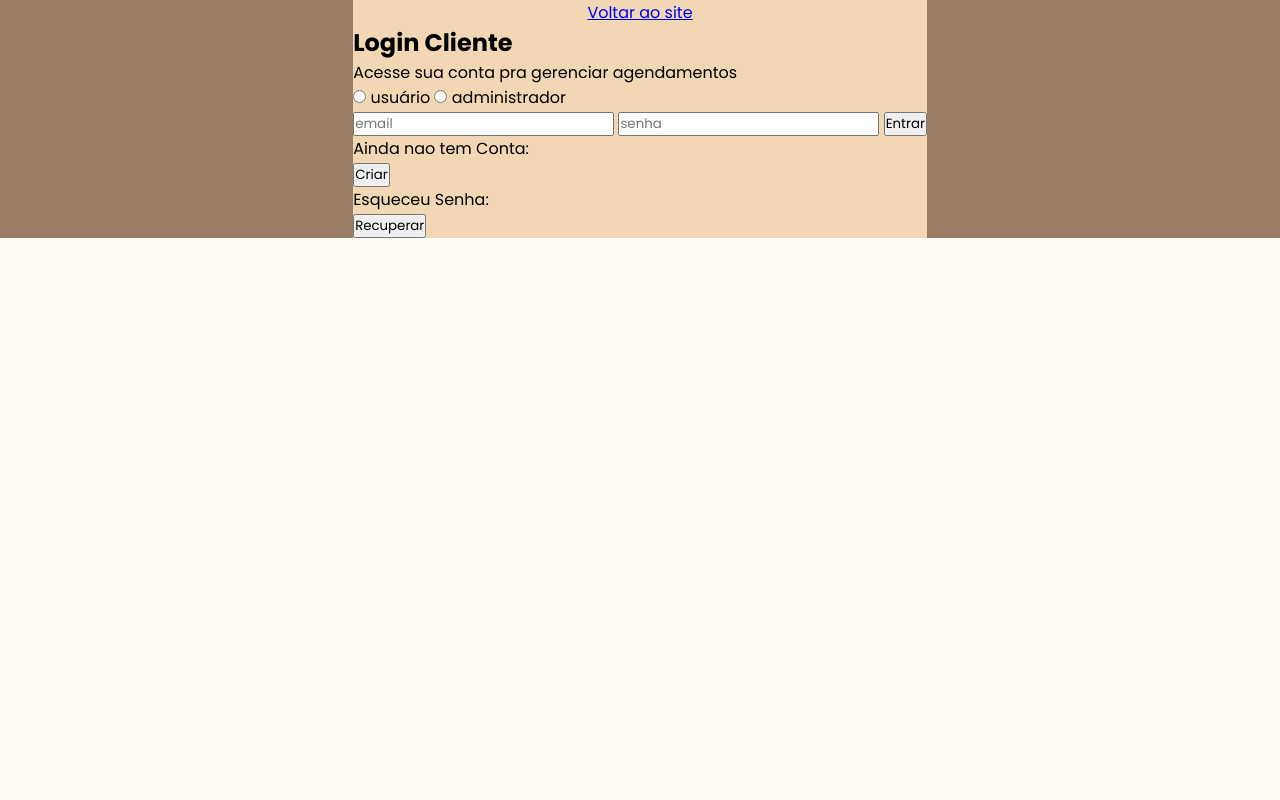
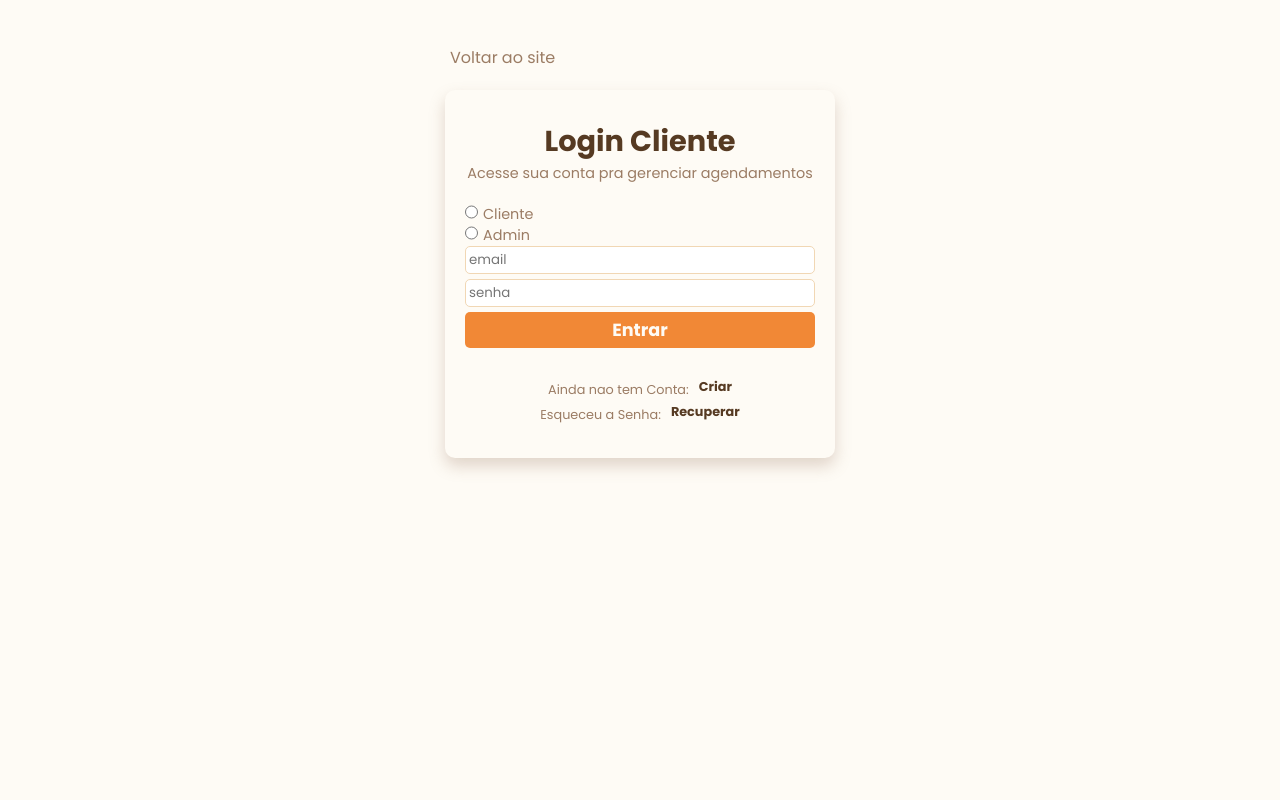
Before and after one commit to francisconeponuceno/sistemadeagendamento, a Flask app: page /login in a window 1280 px wide. Run offline with Flask 3, Linux system fonts and the light colour scheme; some libraries are stand-ins or nearby versions.

Commit message:
atualizacao

```diff
--- a/static/css/login.css
+++ b/static/css/login.css
@@ -4,7 +4,7 @@
     --cor1: #FEFBF5; /* Fundo / Neutro claro (background principal) */
     --cor2: #563A22; /* Primária (títulos, menus, elementos fortes) */
     --cor3: #F1D7B4; /* Secundária (destaques suaves, cards, caixas de apoio) */
-    --cor4: #9B7C64; /* Apoio (texto secundário, bordas, sombras sutis) */
+    --cor4: #9b7c64; /* Apoio (texto secundário, bordas, sombras sutis) */
     --cor5: #F18836; /* Cor de Destaque (botões, links, chamadas de ação) */
 
 }
@@ -21,19 +21,176 @@ body {
 }
 
 .container {
-    width: 100%;
+    width: 100vw;
+    height: 100vh;
     display: flex;
     flex-wrap: wrap;
     align-items: center;
     justify-content: center;
-    background-color: #9B7C64;
+
 }
 
 .container .principal {
+    width: 400px;
+    height: 90%;
+    display: flex;
+    flex-direction: column;
+    flex-wrap: wrap;
+    border-radius: 5px;
+    padding: 5px;
+}
+
+.container .principal .voltar-site {
+    width: 100%;
+    display: flex;
+    align-items: center;
+    justify-content: left;
+    gap: 5px;
+    margin-bottom: 10px;
+}
+
+.container .principal .voltar-site a {
+    text-decoration: none;
+    color: var(--cor4);
+    font-size: 1rem;
+}
+
+.container .principal .voltar-site i {
+    font-size: 1rem;
+    color: var(--cor4);
+}
+
+.container .principal .voltar-site a:hover {
+    color: var(--cor2);
+    text-decoration: underline;
+}
+
+.container .principal .login{
+    width: 100%;
+    display: flex;
+    flex-wrap: wrap;
+    flex-direction: column;
+    margin-top: 10px;
+    padding: 10px;
+    border-radius: 10px;
+    box-shadow: 0 .5rem 1rem rgb(155, 124, 100, 0.3);
+}
+
+.container .principal .login .name {
     display: flex;
     flex-wrap: wrap;
     flex-direction: column;
     align-items: center;
     justify-content: center;
-    background-color: #F1D7B4;
+    padding: 10px;
+    margin-top: 10px;
 }
+
+.container .principal .login .name i {
+    font-size: 4rem;
+    color: var(--cor5);
+}
+
+.container .principal .login .name h1 {
+    font-size: 1.8rem;
+    color: var(--cor2);
+}
+
+.container .principal .login .name p {
+    font-size: 0.9rem;
+    color: var(--cor4);
+}
+
+.container .principal .login .formulario {
+    width: 100%;
+    display: flex;
+    flex-wrap: wrap;
+}
+
+.container .principal .login form {
+    width: 100%;
+}
+
+.container .principal .login .formulario .user {
+    width: 100%;
+    display: flex;
+    flex-direction: column;
+    flex-wrap: wrap;
+    padding: 10px;
+}
+
+.container .principal .login .formulario .user-admin {
+    display: flex;
+    gap: 5px;
+}
+
+.container .principal .login .formulario .user-admin label {
+    color: var(--cor4);
+    font-size: 0.9rem;
+}
+
+.container .principal .login .formulario .inputs {
+    display: flex;
+    flex-direction: column;
+}
+
+.container .principal .login .formulario input {
+    margin-bottom: 5px;
+    padding: 3px;
+    border: 1px solid var(--cor3);
+    border-radius: 5px;
+    outline: none;
+}
+
+.container .principal .login .formulario button {
+    border: none;
+    border-radius: 5px;
+    background-color: var(--cor5);
+    padding: 5px;
+    color: var(--cor1);
+    font-size: 1.1rem;
+    font-weight: bold;
+    transition: calc(1.1s);
+}
+
+.container .principal .login .formulario button:hover {
+    background-color: var(--cor3);
+    color: var(--cor2);
+}
+
+.container .principal .login .esquecer {
+    display: flex;
+    flex-direction: column;
+    flex-wrap: wrap;
+    margin: 20px;
+}
+
+.container .principal .login .esquecer form {
+    display: flex;
+    flex-wrap: wrap;
+    align-items: center;
+    justify-content: center;
+    gap: 10px;
+    margin-bottom: 2px;
+}
+
+.container .principal .login .esquecer form button {
+    border: none;
+    margin: 0;
+    padding: 0;
+    background: none;
+    font-size: 0.8rem;
+    color: var(--cor2);
+    font-weight: bold;
+    margin-bottom: 5px;
+}
+
+.container .principal .login .esquecer form button:hover {
+    color: var(--cor5);
+    text-decoration: underline;
+}
+
+.container .principal .login .esquecer form label {
+    font-size: 0.8rem;
+    color: var(--cor4);
+}
--- a/views/templates/login.html
+++ b/views/templates/login.html
@@ -9,7 +9,7 @@
     <title>User</title>
 </head>
 <body>
-    <section class="container">
+    <div class="container">
         <div class="principal">
             <div class="voltar-site">
                 <i class="fa-solid fa-rotate-left"></i>
@@ -23,30 +23,36 @@
                 </div>
                 <div class="formulario">
                     <form method="post">
+                        <div class="user">
                             <div class="user-admin">
                                 <input type="radio" id="usuário" name="useradmin" value="usuario" required>
-                            <label for="">usuário</label>
+                                <label for="">Cliente</label>
+                            </div>
+                            <div class="user-admin">
                                 <input type="radio" id="admin" name="useradmin" value="administrador" required>
-                            <label for="">administrador</label>
+                                <label for="">Admin</label>
                             </div>
+                            <div class="inputs">
                                 <input type="email" id="email" name="email" placeholder="email" required>
                                 <input type="password" id="senha" name="senha" placeholder="senha" required>
                                 <button type="submit">Entrar</button>
+                            </div>
+                        </div>
                     </form>
                 </div>
                 <div class="esquecer">
                     <form method="post">
-                        <p>Ainda nao tem Conta:</p>
+                        <label>Ainda nao tem Conta:</label>
                         <button type="submit">Criar</button>
                     </form>
                     <form method="post">
-                        <p>Esqueceu Senha:</p>
+                        <label>Esqueceu a Senha:</label>
                         <button type="submit">Recuperar</button>
                     </form>
                 </div>
             </div>
         </div>
-    </section>
+    </div>
 
 
 </body>
```
Lines whose indentation alone changed are shown as unchanged.
